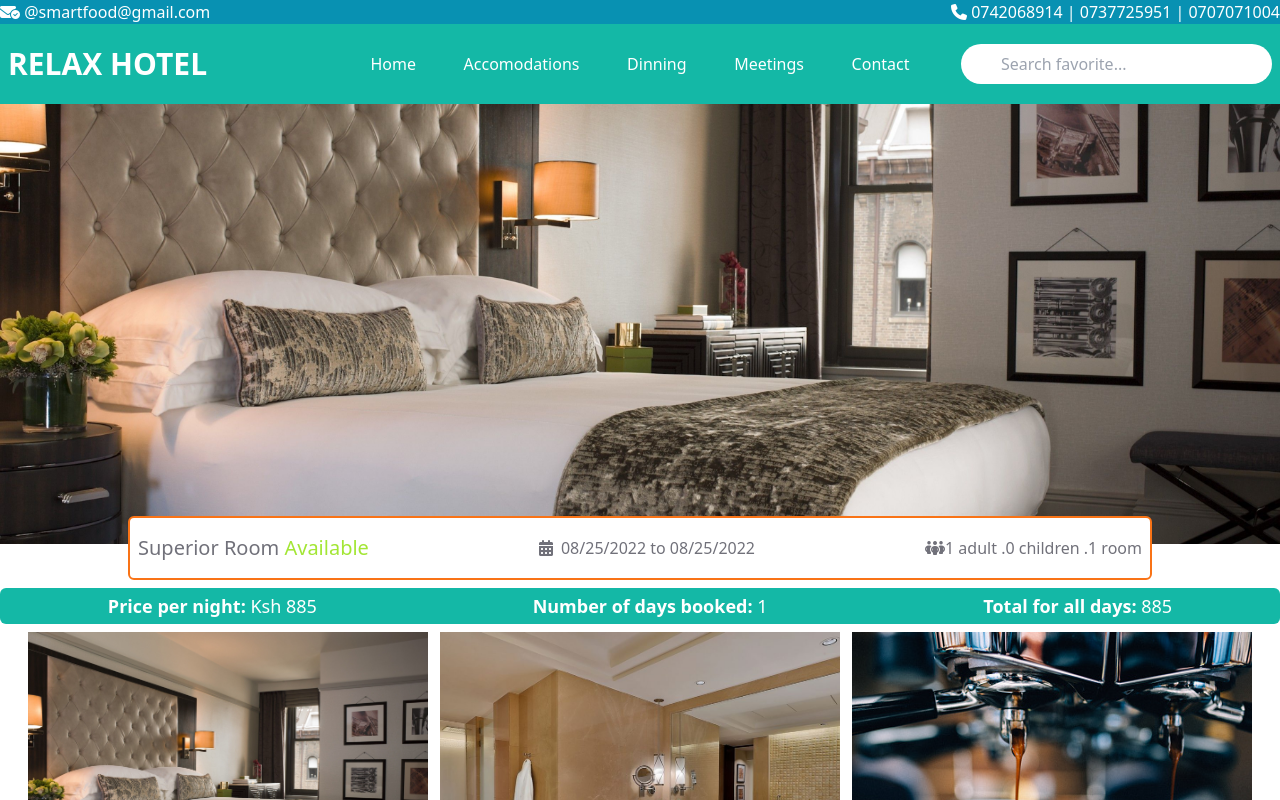
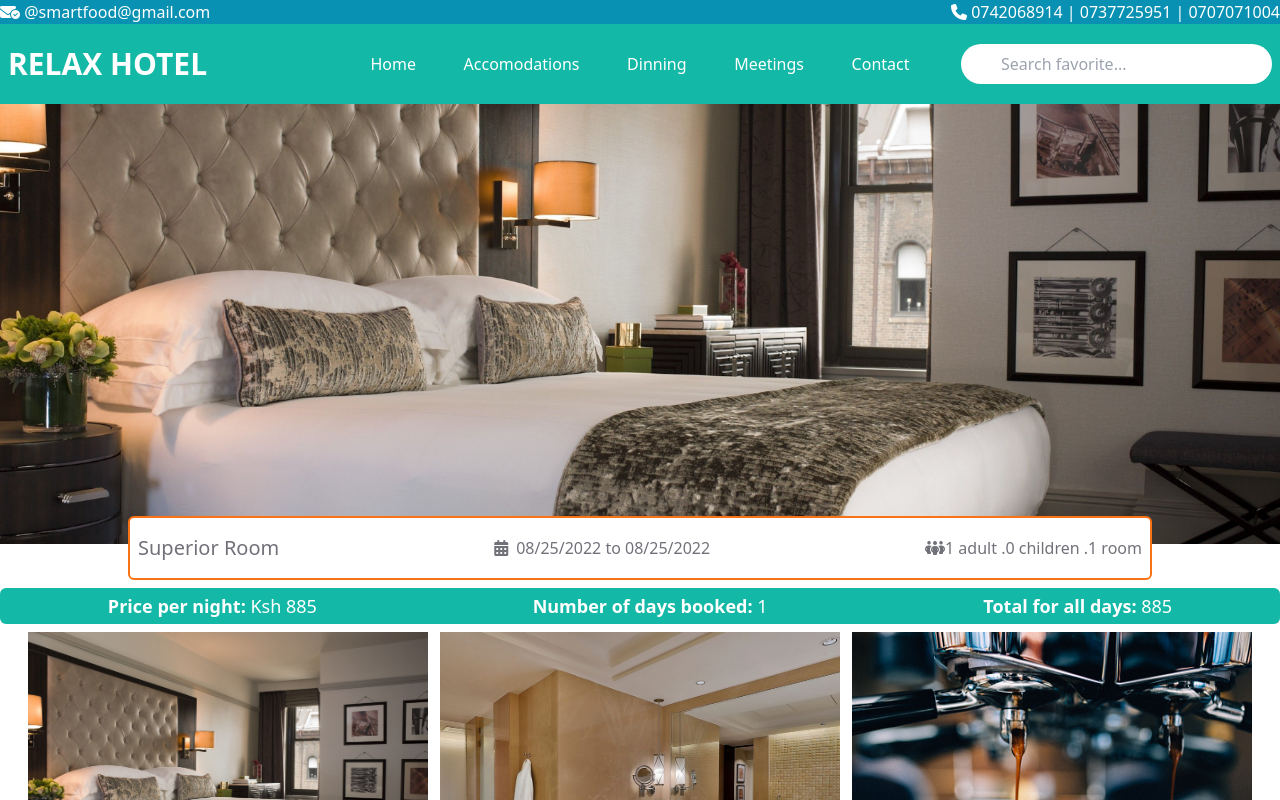
Before and after one commit to Arthur-Smart/relax-hotel, a React (Create React App) app: page /booking/1 in a window 1280 px wide. Shown: the top 800 px of the page. Built offline with nearby package versions, Linux system fonts and the light colour scheme; what react-swipeable-views-utils would draw is missing.

Commit message:
Update RoomBooked.jsx

```diff
--- a/src/components/roombooked/RoomBooked.jsx
+++ b/src/components/roombooked/RoomBooked.jsx
@@ -74,11 +74,11 @@
           date,
           invoiceNo
          });
-      setName = "";
-      setEmail = "";
-      setPhone = "";
-      setCountry = "";
-      setIdentificationcard = "";
+      setName ="";
+      setEmail ="";
+      setPhone ="";
+      setCountry ="";
+      setIdentificationcard ="";
       setComplete(true);
     }
  }
@@ -111,7 +111,7 @@
     <div className='info-holder flex justify-center -mt-7 '>
         <div className=' holder relative bg-white flex justify-between items-center border-orange-500 border-2 py-4 px-2 rounded-md'>
             <div className='cont title'>
-                <p className='text-zinc-500 text-xl'>{room.title}  <span className='text-lime-400'>Available</span></p>
+                <p className='text-zinc-500 text-xl'>{room.title}</p>
             </div>
 
             <div className='cont text-zinc-500 cursor-pointer ' onClick={() => setOpen(!open)}>
```
